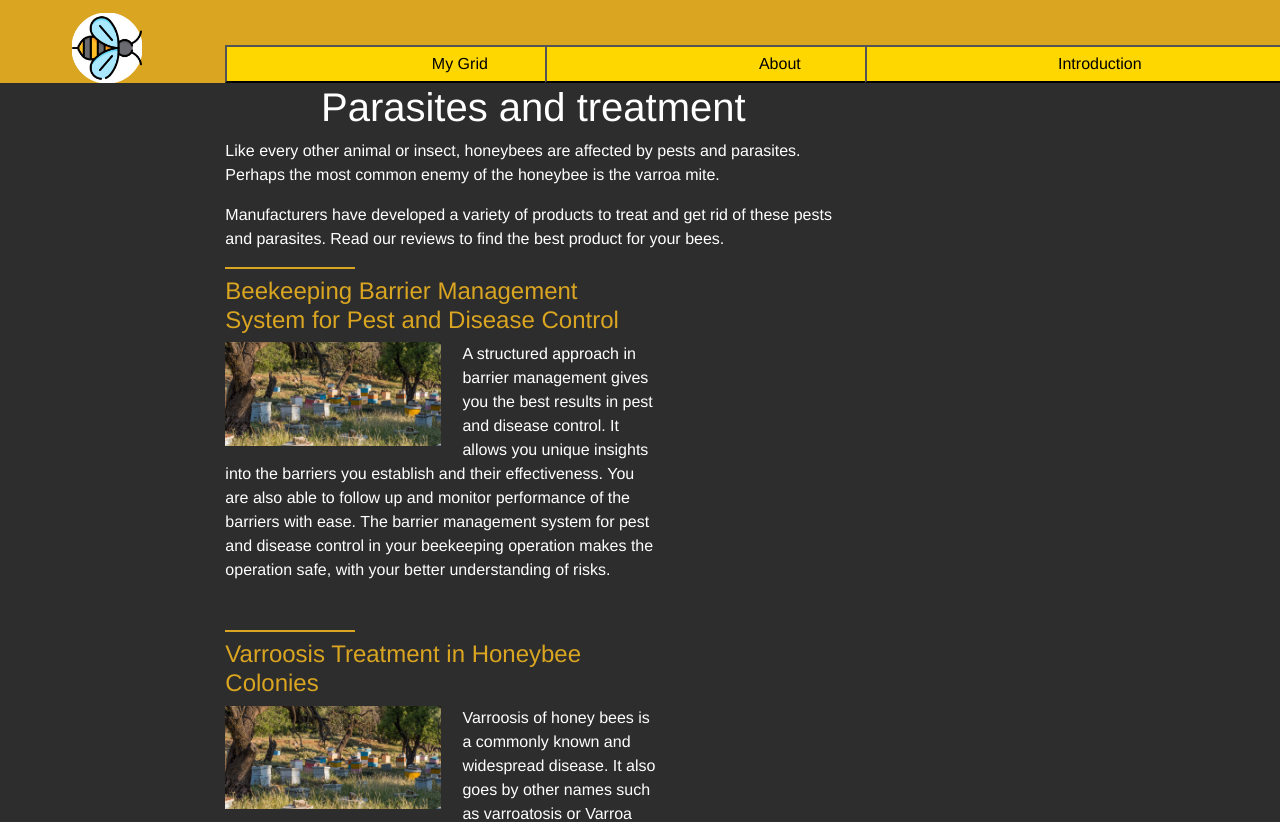
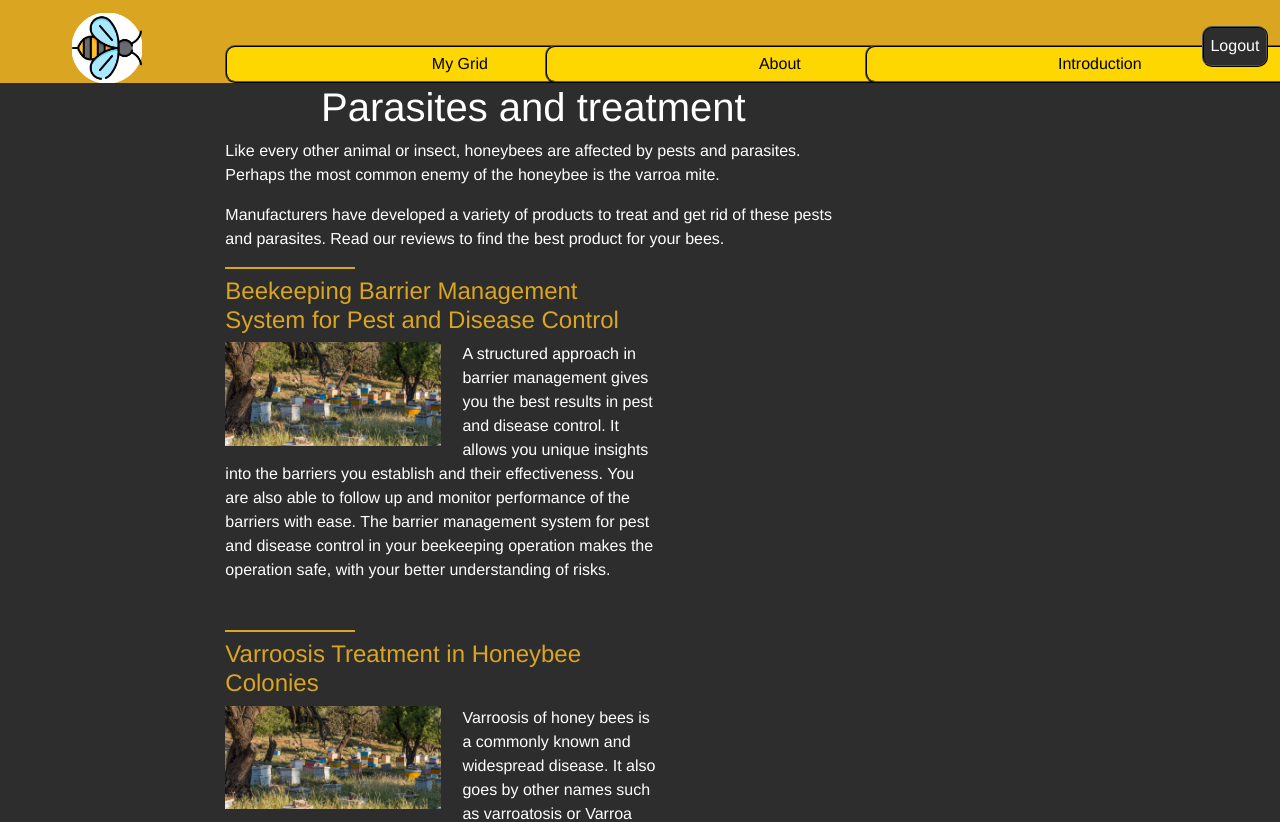
Before and after one commit to Buzzer-WebAppProject/WAFrontEnd, a Vue app: page /PnP in a window 1280 px wide. Shown: the top 822 px of the page. Built offline with nearby package versions, Linux system fonts and the light colour scheme; sample sign-in values are in the browser's storage.

Commit message:
Fully functional login and logout

```diff
--- a/package.json
+++ b/package.json
@@ -8,6 +8,7 @@
   },
   "dependencies": {
     "@vue/component-compiler-utils": "^3.1.2",
+    "axios": "^0.21.4",
     "bootstrap": "^5.0.1",
     "bootstrap-vue": "^2.21.2",
     "core-js": "^3.3.2",
--- a/src/App.vue
+++ b/src/App.vue
@@ -11,12 +11,7 @@ export default {
   data() {
     return store;
   },
-
-  methods: {
-    logout() {
-      store.authenticated = false;
-    },
-  },
+  methods: {},
 };
 </script>
 
--- a/src/components/Header.vue
+++ b/src/components/Header.vue
@@ -95,7 +95,16 @@
           </div>
         </div>
 
-        <div class="col-1 empty" />
+        <div class="col-1 empty">
+          <button
+            v-if="auth.authenticated"
+            type="button"
+            class="logoutBtn"
+            @click="logoutFn()"
+          >
+            Logout
+          </button>
+        </div>
       </div>
     </div>
   </div>
@@ -148,7 +157,7 @@
   position: absolute;
   height: 150px;
   width: 300px;
-  border: 2px solid #2d2d2d;
+  /* border: 2px solid #2d2d2d; */
   border-radius: 15px;
   background-color: white;
   /* box-shadow: 0px 8px 16px 0px rgba(0,0,0,0.2); */
@@ -161,12 +170,26 @@
   display: block;
 }
 
+.logoutBtn {
+  color: white;
+  background-color: #2d2d2d;
+  margin-top: 31%;
+  border-radius: 10px;
+  border-style: ridge;
+  height: 50%;
+  width: 80%;
+  float: inline-end;
+  text-align: center;
+}
+
 .button {
   /*the styling for our button*/
   width: 469px;
   padding: 5px;
   background-color: gold;
   color: black;
+  border-radius: 10px;
+  border-style: ridge;
   font-size: 16px;
   text-align: center;
   transition: all 0.5s; /*the transition to span lasts 0.5s*/
@@ -180,20 +203,19 @@
 </style>
 
 <script>
+import { Auth } from "@/services";
+
 export default {
   name: "Header",
   data() {
-    return {};
+    return {
+      auth: Auth.state,
+    };
   },
   methods: {
-    openMyGridDpd() {
-      // method used to show more options related to MyGrid
-    },
-    openAboutDpd() {
-      // method used to show more options related to About
-    },
-    openIntroDpd() {
-      // method used to show more options related to Introduction
+    logoutFn() {
+      Auth.logoutFn();
+      this.$router.go();
     },
   },
 };
--- a/src/router/index.js
+++ b/src/router/index.js
@@ -2,6 +2,7 @@ import Vue from "vue";
 import VueRouter from "vue-router";
 import Home from "../views/Landing.vue";
 import { BootstrapVue, IconsPlugin } from "bootstrap-vue";
+import { Auth } from "../services";
 
 // Import Bootstrap an BootstrapVue CSS files (order is important)
 import "bootstrap/dist/css/bootstrap.css";
@@ -17,7 +18,7 @@ Vue.use(VueRouter);
 const routes = [
   {
     path: "/",
-    name: "landing",
+    name: "Landing",
     component: Home,
   },
   {
@@ -82,4 +83,16 @@ const router = new VueRouter({
   routes,
 });
 
+router.beforeEach((to, from, next) => {
+  const javneStranice = ["/Login", "/Signup", "/"];
+  const loginPotreban = !javneStranice.includes(to.path); // ako nisu Javne onda je nedostupno
+  const user = Auth.getUser();
+
+  if (loginPotreban && !user) {
+    next("/Login");
+    return;
+  }
+  next();
+});
+
 export default router;
--- /dev/null
+++ b/src/services/index.js
@@ -0,0 +1,75 @@
+import axios from "axios";
+import router from "@/router";
+
+let Service = axios.create({
+  baseURL: "http://localhost:3000",
+  timeout: 1000,
+});
+
+//interceptori za backend
+// Service.interceptors.request.use((request) => {
+//   let token = Auth.getToken();
+
+//   if (!token) {
+//     router.go();
+//     return;
+//   } else {
+//     request.headers["Authorization"] = "Bearer" + token;
+//   }
+//   return request;
+// });
+
+// Service.interceptors.response.use(
+//   (response) => response,
+//   (error) => {
+//     if (error.response.status == 401 || error.response.status == 403) {
+//       Auth.logoutFn();
+//       $router.go();
+//     }
+//   }
+// );
+
+let Auth = {
+  async loginFn(mail, password) {
+    let response = await Service.post("/auth", {
+      mail: mail,
+      password: password, // bilo bi dobro hashirat
+    });
+
+    let user = response.data;
+
+    localStorage.setItem("user", JSON.stringify(user));
+
+    return true;
+  },
+  logoutFn() {
+    localStorage.removeItem("user");
+  },
+  getUser() {
+    return JSON.parse(localStorage.getItem("user"));
+  },
+  getToken() {
+    let user = Auth.getUser();
+
+    if (user && user.token) {
+      return user.token;
+    } else return false;
+  },
+  authenticated() {
+    let user = Auth.getUser();
+    if (user && user.token) {
+      return true;
+    }
+    return false;
+  },
+  state: {
+    get authenticated() {
+      return Auth.authenticated();
+    },
+    get userEmail() {
+      return Auth.getUser().mail;
+    },
+  },
+};
+
+export { Service, Auth }; // exportamo Service za ručne pozive
--- a/src/store.js
+++ b/src/store.js
@@ -1,5 +1,4 @@
 export default {
-  authenticated: false,
   user: {
     email: "beekeper@mail.com",
     name: "David",
--- a/src/views/Login.vue
+++ b/src/views/Login.vue
@@ -5,16 +5,13 @@
         <div class="col-sm"></div>
         <div class="col-sm">
           <div class="text-box">
-            <router-link to="../">
-              <img
-                :src="require('@/assets/Items/back-arrow.png')"
-                class="backButton"
-              />
-              <p class="backText">
+            <div>
+              <button type="button" @click="goBackFn()" class="backButton">
                 Go back
-              </p>
-            </router-link>
-            <form @submit.prevent="onSubmit">
+              </button>
+            </div>
+
+            <form @submit.prevent="loginFn()">
               <div class="introText">
                 <h1 class="main-title">Login</h1>
                 <div class="dropdown-divider"></div>
@@ -23,6 +20,7 @@
                 <label for="exampleInputEmail1">Email address</label>
                 <input
                   type="email"
+                  v-model="mail"
                   class="form-control"
                   id="exampleInputEmail1"
                   aria-describedby="emailHelp"
@@ -36,6 +34,7 @@
                 <label for="exampleInputPassword1">Password</label>
                 <input
                   type="password"
+                  v-model="password"
                   class="form-control"
                   id="exampleInputPassword1"
                   placeholder="Password"
@@ -44,7 +43,9 @@
               <br />
               <br />
               <br />
-              <button type="button" class="button">Submit</button>
+              <button type="submit" class="button">
+                Submit
+              </button>
             </form>
           </div>
         </div>
@@ -89,23 +90,22 @@ form {
   position: relative;
 }
 
+.goBack {
+  float: left;
+}
 .introText {
   padding-top: 10%;
 }
 
 .backButton {
+  color: white;
+  background-color: #2d2d2d;
   float: left;
-  margin-top: 2%;
-  white-space: nowrap;
-  margin-left: 20px;
-  max-height: 20px;
-  max-width: 30px;
-}
-.backText {
-  color: #2d2d2d;
-  display: inline;
-  float: left;
+  width: 12%;
+  border-radius: 10px;
+  border-style: none;
   margin-top: 1.75%;
+  margin-left: 2%;
 }
 
 .button {
@@ -153,9 +153,17 @@ form {
 <script>
 import store from "@/store.js";
 import Footer from "@/components/Footer.vue";
+import { Auth } from "@/services";
 
 export default {
   name: "login",
+  data() {
+    return {
+      auth: Auth.state,
+      mail: "",
+      password: "",
+    };
+  },
   components: {
     Footer,
   },
@@ -163,6 +171,20 @@ export default {
     onSubmit() {
       store.authenticated = true;
     },
+    goBackFn() {
+      this.$router.push({ name: "Landing" });
+    },
+    async loginFn() {
+      // funkcija za login
+      let success = await Auth.loginFn(this.mail, this.password);
+
+      console.log("loggin in", this.auth.userEmail);
+      console.log("with", localStorage.getItem("user"));
+
+      if (success == true) {
+        this.$router.push({ name: "MyGrid" });
+      }
+    },
   },
 };
 </script>
```
Also changed, not shown: 1 other file (tests, documents, lock files or other folders).
